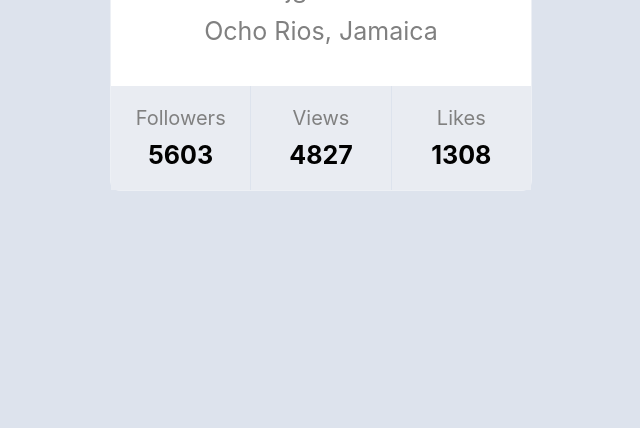
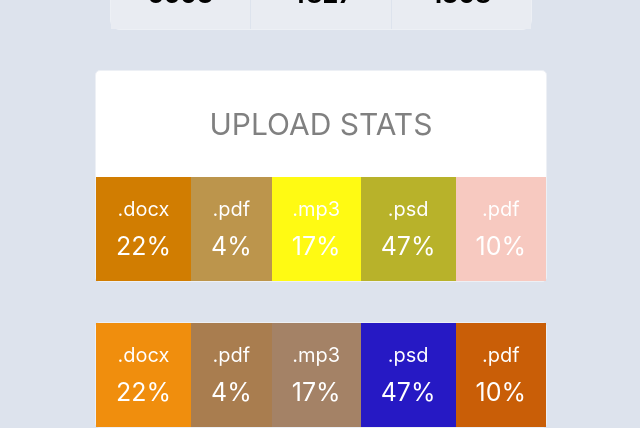
Before and after one commit to Agenoed/goit-react-hw-01-components, a React (Create React App) app: page / in a window 1280 px wide. Shown: the part 448-876 px from the top of the page, without its empty margins (319-959 px from the left). Before the commit the page ends 800 px from the top, so only its background shows below. Built offline with nearby package versions, Linux system fonts and the light colour scheme.

Commit message:
second task
statistics section add

```diff
--- a/src/components/App.jsx
+++ b/src/components/App.jsx
@@ -1,16 +1,17 @@
 import user from '../data/user.json';
-// import data from '../data/data.json';
+import data from '../data/data.json';
 // import friends from '../data/friends.json';
 // import transactions from '../data/transactions.json';
 import Profile from './Profile/Profile.jsx';
+import Statistics from './Statistics/Statistics';
 
 export const App = () => {
   return (
     <div
       style={{
-        height: '100vh',
         display: 'flex',
         justifyContent: 'center',
+        flexDirection: 'column',
         alignItems: 'center',
         fontSize: 40,
         color: '#010101',
@@ -23,6 +24,8 @@ export const App = () => {
         avatar={user.avatar}
         stats={user.stats}
       />
+      <Statistics title="Upload stats" stats={data} />
+      <Statistics title="" stats={data} />
     </div>
   );
 };
--- a/src/components/Profile/Profile.module.css
+++ b/src/components/Profile/Profile.module.css
@@ -39,7 +39,7 @@
 
   background-color: rgb(233, 236, 242);
 }
-li {
+.stats li {
   display: flex;
   flex-direction: column;
   align-items: center;
@@ -47,7 +47,7 @@ li {
   padding: 20px;
   width: 100px;
 }
-li:nth-child(2n) {
+.stats li:nth-child(2n) {
   border-right: 1px solid rgb(221, 227, 237);
   border-left: 1px solid rgb(221, 227, 237);
 }
--- /dev/null
+++ b/src/components/Statistics/Statistics.jsx
@@ -0,0 +1,40 @@
+import PropTypes from 'prop-types';
+import css from './Statistics.module.css';
+
+export default function Statistics({ title, stats }) {
+  return (
+    <section className={css.statistics}>
+      {title.length > 0 && <h2 className={css.title}>{title}</h2>}
+
+      <ul className={css.statList}>
+        {stats.map(data => (
+          <li
+            className={css.item}
+            key={data.id}
+            style={{ backgroundColor: getRandomHexColor() }}
+          >
+            <span className={css.label}>{data.label}</span>
+            <span className={css.percentage}>{data.percentage}%</span>
+          </li>
+        ))}
+      </ul>
+    </section>
+  );
+}
+
+function getRandomHexColor() {
+  return `#${Math.floor(Math.random() * 16867434)
+    .toString(16)
+    .padStart(6, 0)}`;
+}
+
+Statistics.propTypes = {
+  title: PropTypes.string,
+  stats: PropTypes.arrayOf(
+    PropTypes.exact({
+      id: PropTypes.string.isRequired,
+      label: PropTypes.string.isRequired,
+      percentage: PropTypes.number.isRequired,
+    })
+  ),
+};
--- /dev/null
+++ b/src/components/Statistics/Statistics.module.css
@@ -0,0 +1,40 @@
+.statistics {
+  display: flex;
+  align-items: center;
+  flex-direction: column;
+  background-color: white;
+  border: 1px solid rgb(237, 240, 245);
+  border-radius: 5px;
+  margin-top: 40px;
+}
+
+.statList {
+  display: flex;
+  margin: 0;
+  padding: 0;
+}
+.title {
+  display: flex;
+  align-items: center;
+  font-size: 30px;
+  font-weight: 400;
+  color: grey;
+  text-transform: uppercase;
+  padding-top: 10px;
+  padding-bottom: 10px;
+}
+.item {
+  display: flex;
+  flex-direction: column;
+  align-items: center;
+  gap: 10px;
+  padding: 20px;
+}
+.label {
+  font-size: 20px;
+  color: white;
+}
+.percentage {
+  font-size: 25px;
+  color: white;
+}
```
